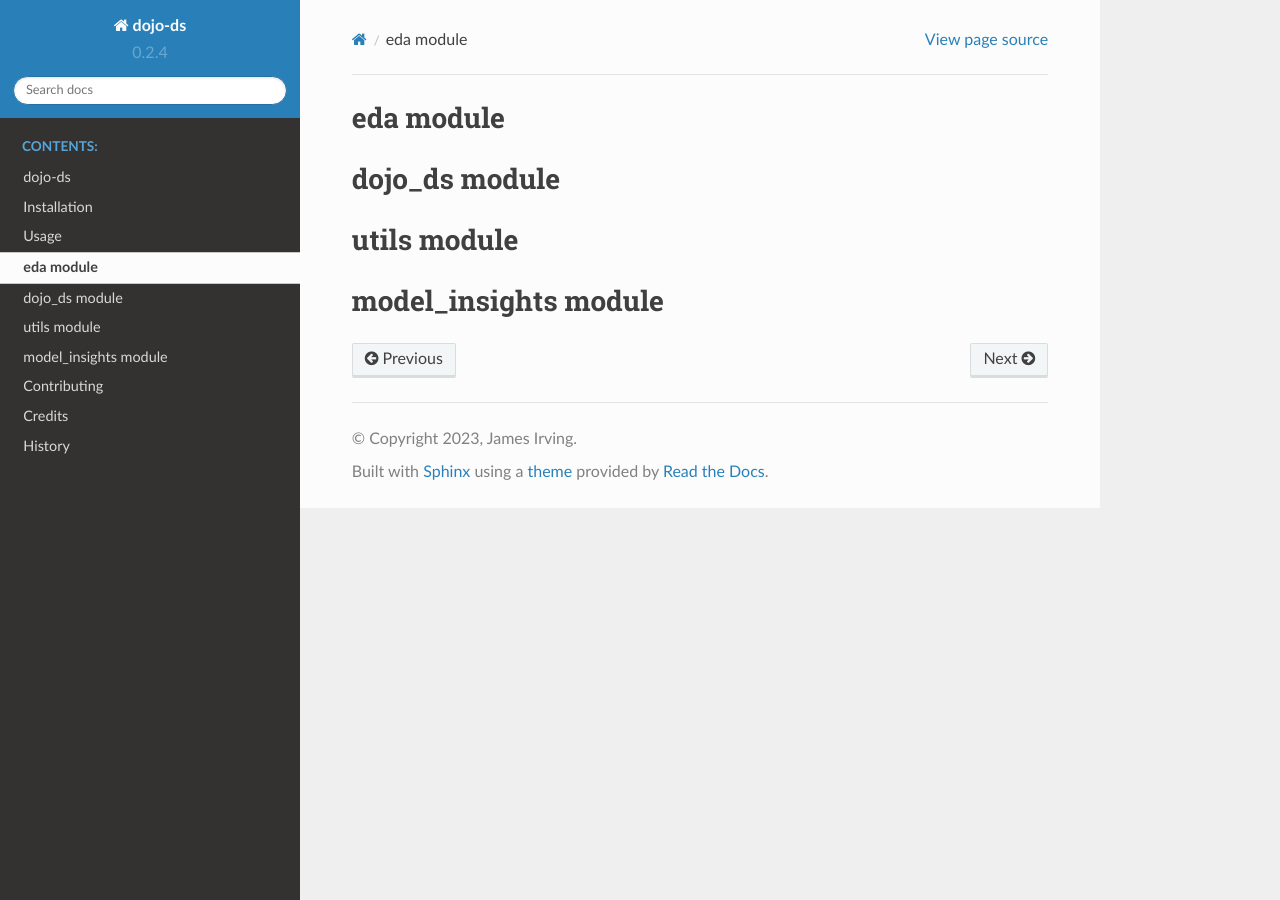
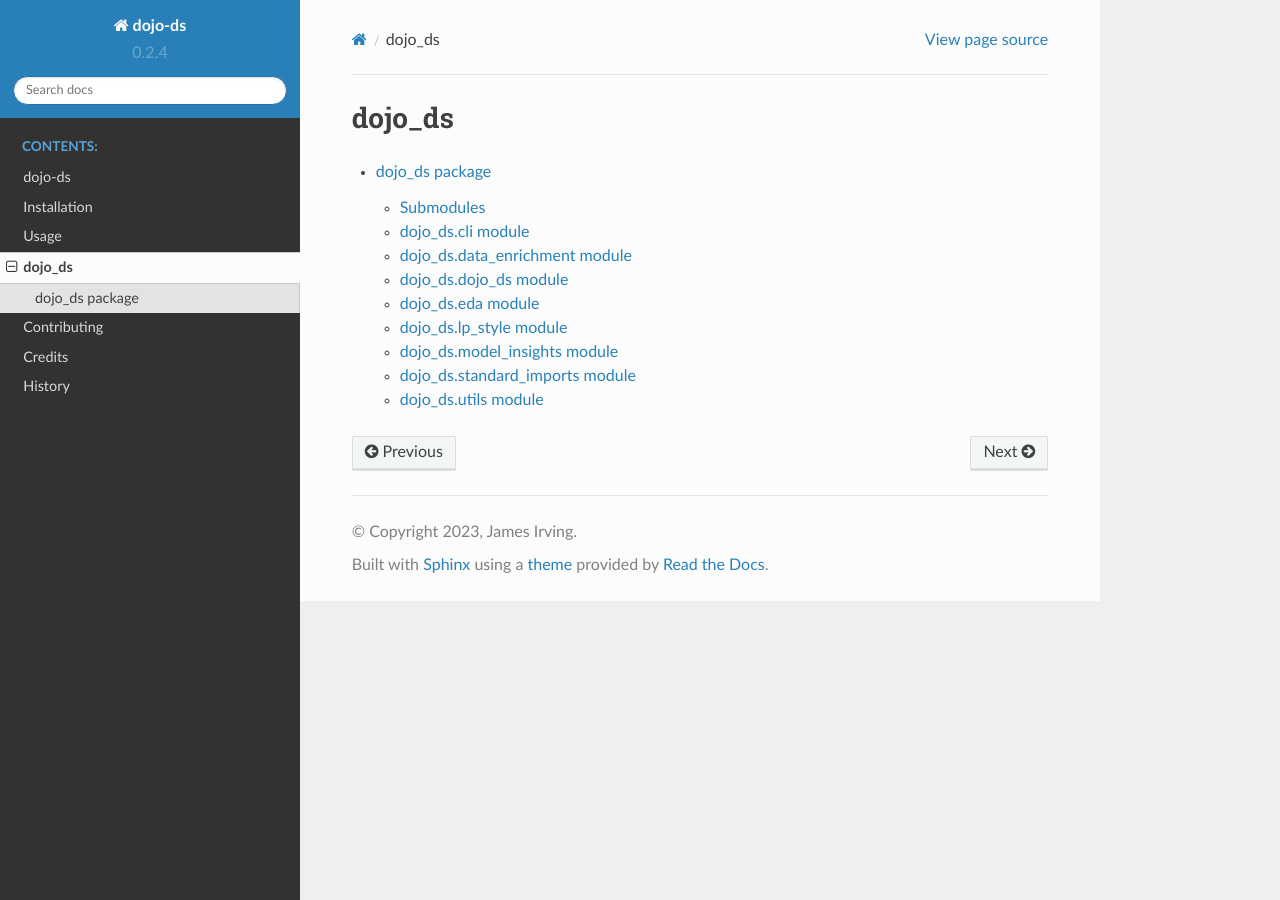
Before and after one commit to coding-dojo-data-science/dojo_ds, a Sphinx documentation site: the page built from docs/modules.rst, in a window 1280 px wide. Built offline with Sphinx 7.4.7 and the Read the Docs theme 2.0.0, drawn with Linux system fonts in a browser that asks for light colours.

```diff
--- a/docs/conf.py
+++ b/docs/conf.py
@@ -32,7 +32,8 @@ import dojo_ds
 # Add any Sphinx extension module names here, as strings. They can be
 # extensions coming with Sphinx (named 'sphinx.ext.*') or your custom ones.
 extensions = ['sphinx.ext.autodoc', 'sphinx.ext.viewcode',
-              'sphinx.ext.apidoc','sphinx.ext.napoleon']
+              'sphinx.ext.apidoc','sphinx.ext.napoleon',
+	      'sphinx.ext.autosummary']
 
 ## Napoleon Docstring settings
 napoleon_numpy_docstring = True
--- /dev/null
+++ b/docs/dojo_ds.rst
@@ -0,0 +1,74 @@
+dojo\_ds package
+================
+
+.. automodule:: dojo_ds
+   :members:
+   :undoc-members:
+   :show-inheritance:
+
+Submodules
+----------
+
+dojo\_ds.cli module
+-------------------
+
+.. automodule:: dojo_ds.cli
+   :members:
+   :undoc-members:
+   :show-inheritance:
+
+dojo\_ds.data\_enrichment module
+--------------------------------
+
+.. automodule:: dojo_ds.data_enrichment
+   :members:
+   :undoc-members:
+   :show-inheritance:
+
+dojo\_ds.dojo\_ds module
+------------------------
+
+.. automodule:: dojo_ds.dojo_ds
+   :members:
+   :undoc-members:
+   :show-inheritance:
+
+dojo\_ds.eda module
+-------------------
+
+.. automodule:: dojo_ds.eda
+   :members:
+   :undoc-members:
+   :show-inheritance:
+
+dojo\_ds.lp\_style module
+-------------------------
+
+.. automodule:: dojo_ds.lp_style
+   :members:
+   :undoc-members:
+   :show-inheritance:
+
+dojo\_ds.model\_insights module
+-------------------------------
+
+.. automodule:: dojo_ds.model_insights
+   :members:
+   :undoc-members:
+   :show-inheritance:
+
+dojo\_ds.standard\_imports module
+---------------------------------
+
+.. automodule:: dojo_ds.standard_imports
+   :members:
+   :undoc-members:
+   :show-inheritance:
+
+dojo\_ds.utils module
+---------------------
+
+.. automodule:: dojo_ds.utils
+   :members:
+   :undoc-members:
+   :show-inheritance:
--- a/docs/index.rst
+++ b/docs/index.rst
@@ -2,7 +2,7 @@ Welcome to dojo-ds's documentation!
 ======================================
 
 .. toctree::
-   :maxdepth: 2
+   :maxdepth: 3
    :caption: Contents:
 
    readme
--- a/docs/modules.rst
+++ b/docs/modules.rst
@@ -1,29 +1,7 @@
-eda module
---------------------
+dojo_ds
+=======
 
-.. automodule:: dojo_ds.eda
-    :members:
-    .. :undoc-members:
-    :show-inheritance:
+.. toctree::
+   :maxdepth: 4
 
-dojo_ds module
---------------------
-
-.. automodule:: dojo_ds.dojo_ds
-    :members:
-    .. :undoc-members:
-    :show-inheritance:
-
-utils module
---------------------
-.. automodule:: dojo_ds.utils
-    :members:
-    .. :undoc-members:
-    :show-inheritance:
-
-model_insights module
---------------------
-.. automodule:: dojo_ds.model_insights
-    :members:
-    .. :undoc-members:
-    :show-inheritance:
+   dojo_ds
```
Also changed, not shown: 1 other file.
